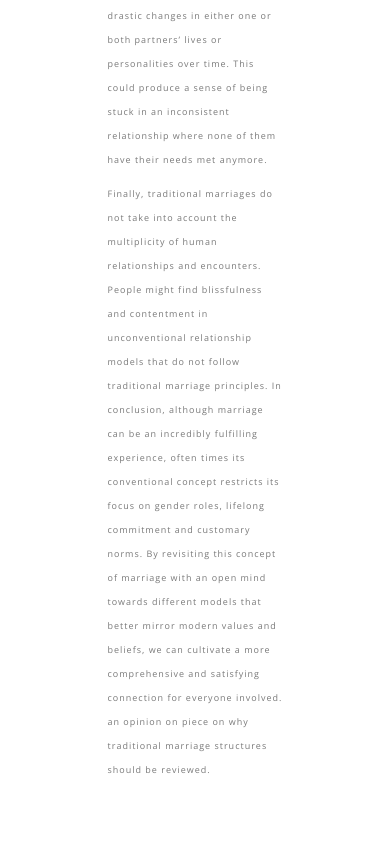
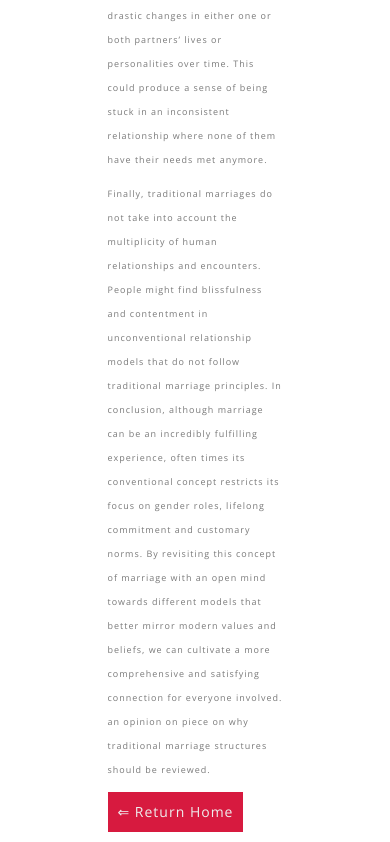
Before and after one commit to lexara-prime-ai/redeyefm, a plain HTML site: page blogs/blog_3.html in a window 390 px wide. Shown: the part 897-1739 px from the top of the page. Before the commit the page ends 1699 px from the top, so only its background shows below. Drawn offline with nearby package versions, Linux system fonts and the light colour scheme; files that its build step writes are made by us from their sources; files whose address does not match are found by name.

Commit message:
Update: Fixed vertical scroll oon mobile devices & added static blog posts

```diff
--- a/blogs/blog_3.html
+++ b/blogs/blog_3.html
@@ -36,7 +36,7 @@
 
         <!-- IMAGE CONTAINER -->
         <div class="img-container">
-            <img src="../img/albumart/art9.jpg" alt="blog image" class="blog-img">
+            <img src="../img/blogs/marriage.jpg" alt="blog image" class="blog-img">
         </div>
 
 
@@ -75,6 +75,13 @@
 
                 an opinion on piece on why traditional marriage structures should be reviewed.
             </p>
+
+            <!-- RETURN TO HOMEPAGE -->
+            <a href="../index.html" class="link">
+                <button class="back">
+                    &lArr; Return Home
+                </button>
+            </a>
         </div>
     </div>
 </body>
--- a/css/blog/blog.css
+++ b/css/blog/blog.css
@@ -87,7 +87,13 @@
     line-height: 24px;
 }
 
-
+.back {
+    border: none;
+    padding: 1rem;
+    background: var(--red-alt);
+    color: #eee;
+    font-weight: 500;
+}
 
 /*
 *------------
```
Also changed, not shown: blogs/blog_1.html (+7 -0 lines), blogs/blog_2.html (+7 -0 lines).
